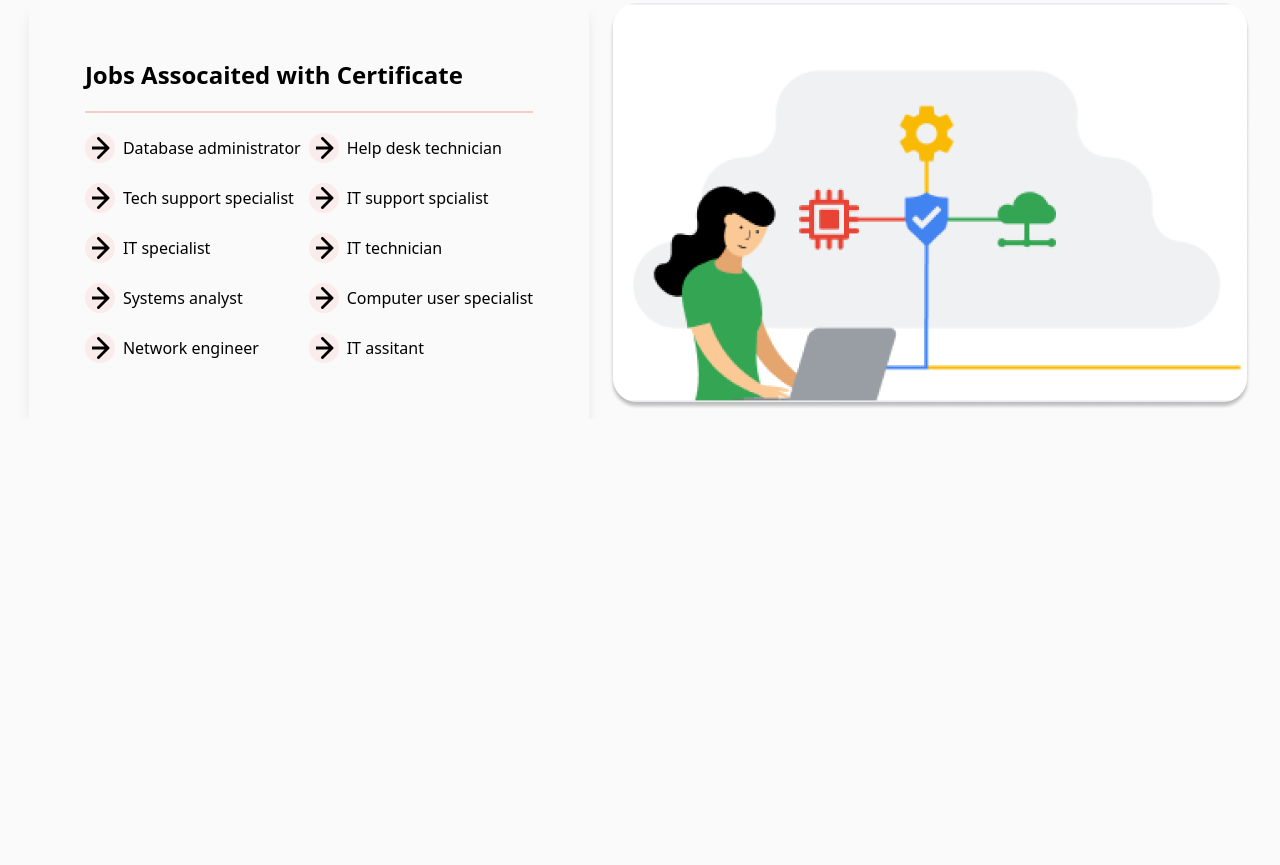
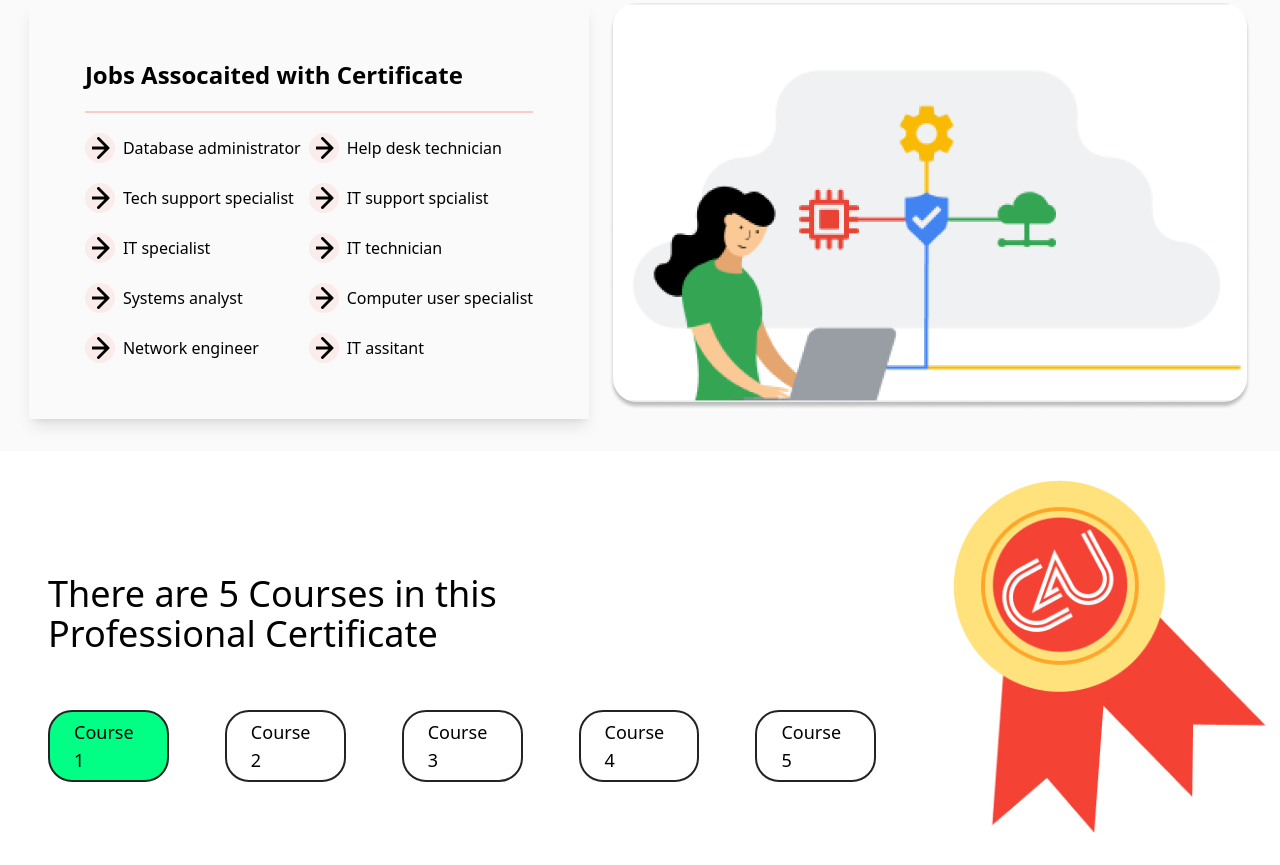
Before and after one commit to SM-Arafat06/Tailwind-Assingment-1, a website built with Vite: page index.html in a window 1280 px wide. Shown: the part 1585-2450 px from the top of the page. Before the commit the page ends 2004 px from the top, so only its background shows below. Built offline with nearby package versions, Linux system fonts and the light colour scheme.

Commit message:
Certificate Section

```diff
--- a/index.html
+++ b/index.html
@@ -259,6 +259,25 @@
         </div>
     </section>
 
+    <!--Certificate Section-->
+    <div class="md:flex justify-evenly bg-white mt-8 grid items-center">
+        <div class="mt-24 md:px-12 px-0 mb-14">
+            <h1 class="md:text-4xl text-2xl">There are 5 Courses in this <br> Professional Certificate</h1>
+            <div class="flex md:gap-14 gap-3 mt-14 md:text-lg text-xs items-center">
+                <a href="#" class="border-2 border-[#232323] bg-[#00FF84] px-6 py-1.5 rounded-3xl hover:scale-105 duration-300 transition-all">Course  1 </a>
+                <a href="#" class="border-2 border-[#232323] px-6 py-1.5 rounded-3xl hover:scale-105 duration-300 transition-all">Course  2 </a>
+                <a href="#" class="border-2 border-[#232323] px-6 py-1.5 rounded-3xl hover:scale-105 duration-300 transition-all">Course  3 </a>
+                <a href="#" class="border-2 border-[#232323] px-6 py-1.5 rounded-3xl hover:scale-105 duration-300 transition-all">Course  4 </a>
+                <a href="#" class="border-2 border-[#232323] px-6 py-1.5 rounded-3xl hover:scale-105 duration-300 transition-all">Course  5 </a>
+            </div>
+        </div>
+
+        <div>
+            <img src="pictures/Group 238902.jpg" alt="">
+        </div>
+    </div>
+
+    <!--Details Section-->
 
   </body>
 </html>
```
Also changed, not shown: pictures/Group 238902.jpg (added).
